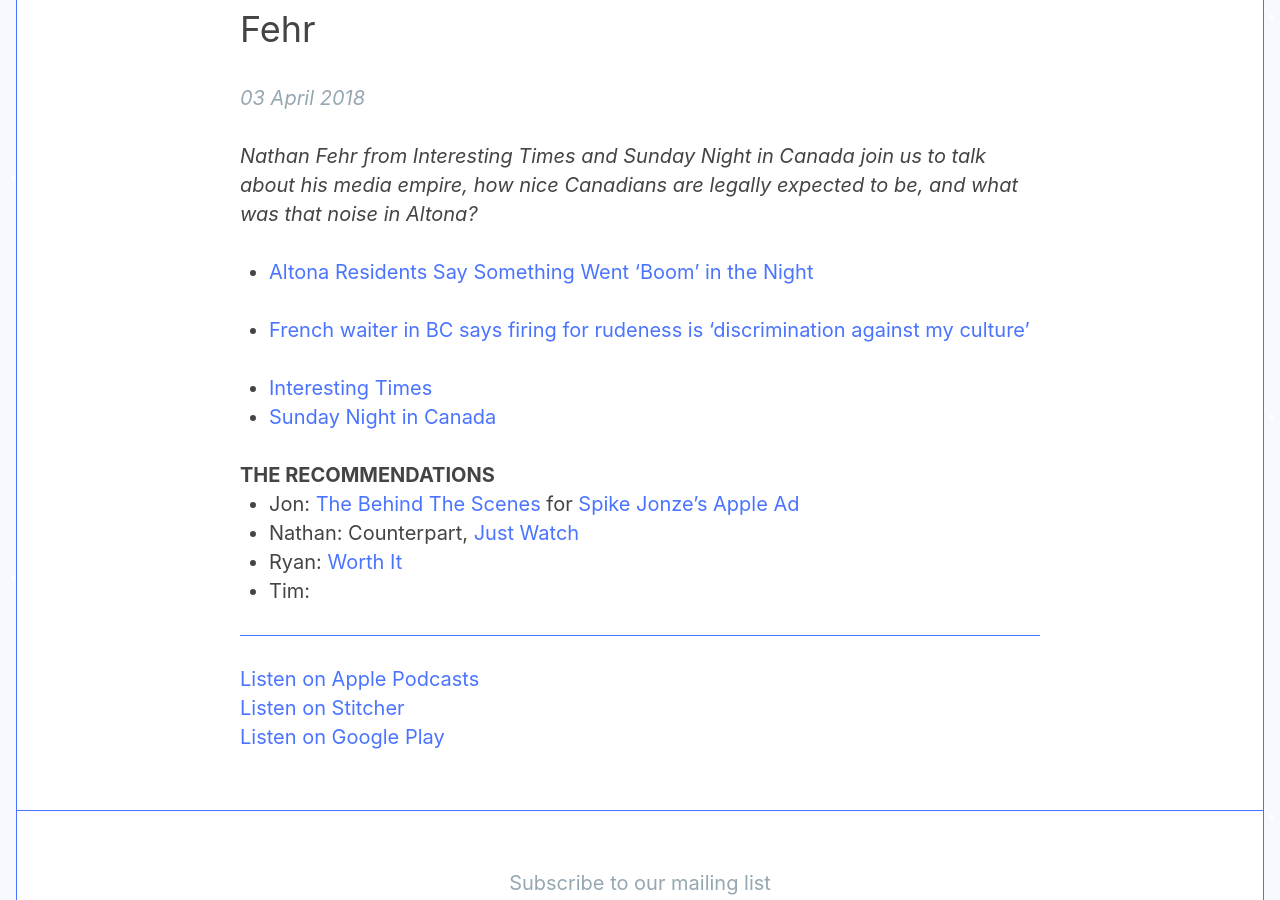
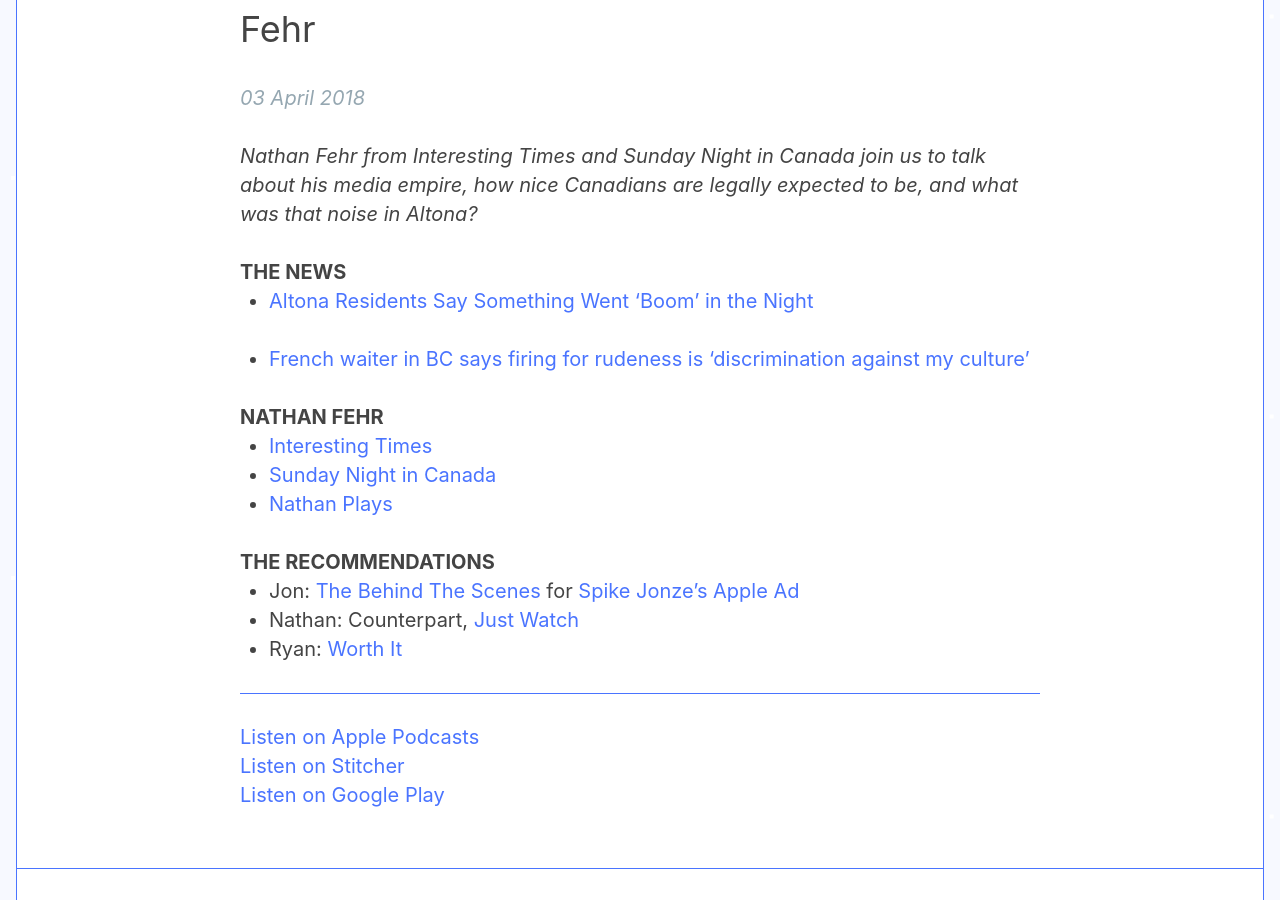
Before and after one commit to jondueck/whatevertown, a Jekyll site: the page built from _posts/2018-04-03-012.md, in a window 1280 px wide and 900 px high, scrolled down 607 px. Built offline with Jekyll 4.4.1, drawn with Linux system fonts in a browser that asks for light colours; some web fonts are replaced; comment, search, counter and statistics services are not loaded.

Commit message:
Updated 012

```diff
--- a/_posts/2018-04-03-012.md
+++ b/_posts/2018-04-03-012.md
@@ -24,15 +24,19 @@
 layout: post
 ---
 
+### The News
+
 - [Altona Residents Say Something Went 'Boom' in the Night](https://www.pembinavalleyonline.com/local/altona-residents-say-something-went-boom-in-the-night)
 
 - [French waiter in BC says firing for rudeness is 'discrimination against my culture'](https://www.theguardian.com/world/2018/mar/26/french-waiter-says-firing-for-rudeness-is-discrimination-against-my-culture?CMP=share_btn_fb)
 
+### Nathan Fehr
+
 - [Interesting Times](http://interestingtimes.ca/)
 - [Sunday Night in Canada](https://www.diym.tv/shows/sundaynightincanada/)
+- [Nathan Plays](https://www.youtube.com/channel/UCW4wyjzTgbAihmzT16FE9Bg/playlists)
 
 ### The Recommendations
 - Jon: [The Behind The Scenes](http://www.adweek.com/creativity/this-look-inside-spike-jonzes-apple-ad-is-as-fascinating-as-the-film-itself/) for [Spike Jonze's Apple Ad](https://www.youtube.com/watch?v=305ryPvU6A8)
 - Nathan: Counterpart, [Just Watch](https://www.justwatch.com)
 - Ryan: [Worth It](https://www.buzzfeed.com/worthit)
-- Tim:
```
